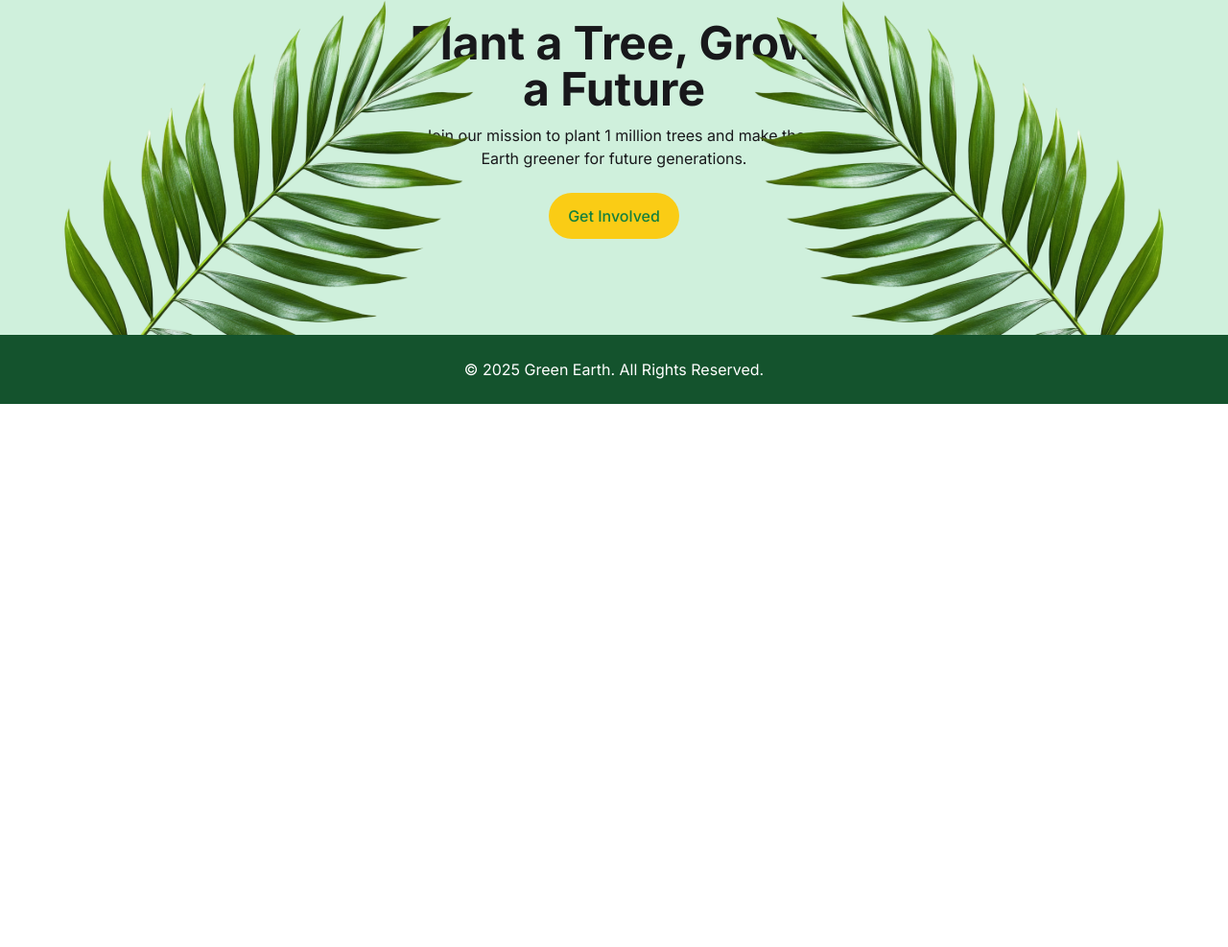
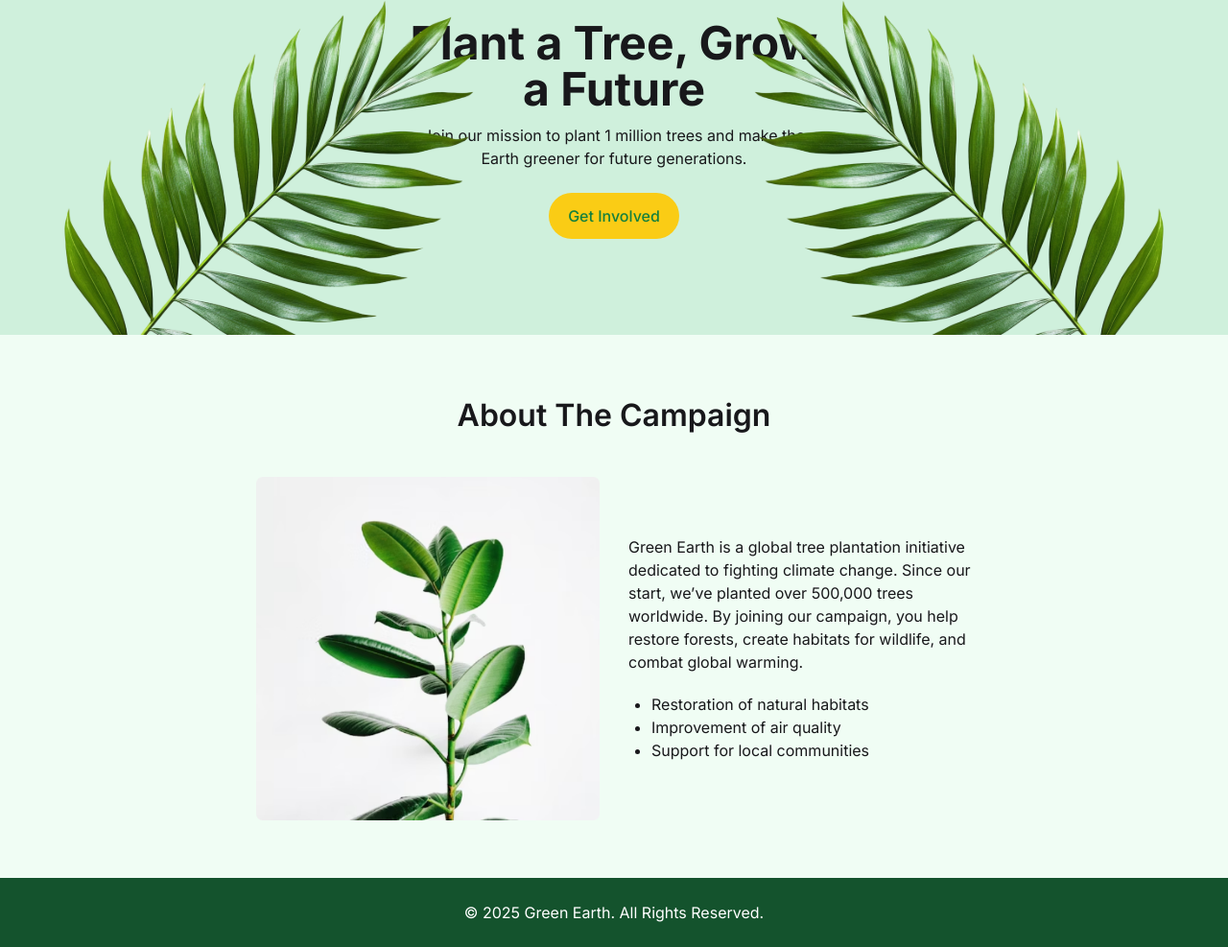
Before and after one commit to RIRony9898/green-earth, a plain HTML site: page index.html in a window 1280 px wide. Shown: the part 144-1131 px from the top of the page at 96% size. Before the commit the page ends 800 px from the top, so only its background shows below. Drawn offline with nearby package versions, Linux system fonts and the light colour scheme.

Commit message:
about section design done

```diff
--- a/index.html
+++ b/index.html
@@ -124,7 +124,35 @@
     <!-- ====================== -->
 
     <!-- main section start -->
-    <main></main>
+    <main>
+      <!-- about section start -->
+        <section class="bg-[#f0fdf4]">
+          <div class="px-[10px] md:px-[80px] py-[30px] md:py-[60px] space-y-6 md:space-y-10 container mx-auto">
+
+            <div>
+                <h2 class="text-[26px] md:text-[32px] font-semibold capitalize text-center">About the Campaign</h2>
+            </div>
+
+            <div class="md:w-8/12 mx-auto flex flex-col md:flex-row justify-between items-center  space-y-[30px] md:space-y-0 md:gap-[30px]">
+                <div class="about-img flex-1 ">
+                    <img src="assets/about.png" alt="">
+                </div>
+                <div class="about-content flex-1">
+                    <p>Green Earth is a global tree plantation initiative dedicated to fighting climate change. Since
+                        our
+                        start, we’ve planted over 500,000 trees worldwide. By joining our campaign, you help restore
+                        forests, create habitats for wildlife, and combat global warming.</p>
+                    <ul class="list-disc mt-[20px] pl-6">
+                        <li>Restoration of natural habitats</li>
+                        <li>Improvement of air quality</li>
+                        <li>Support for local communities</li>
+                    </ul>
+                </div>
+            </div>
+          </div>
+        </section>
+        <!-- about section end -->
+    </main>
     <!-- main section end -->
 
     <!-- ====================== -->
```
